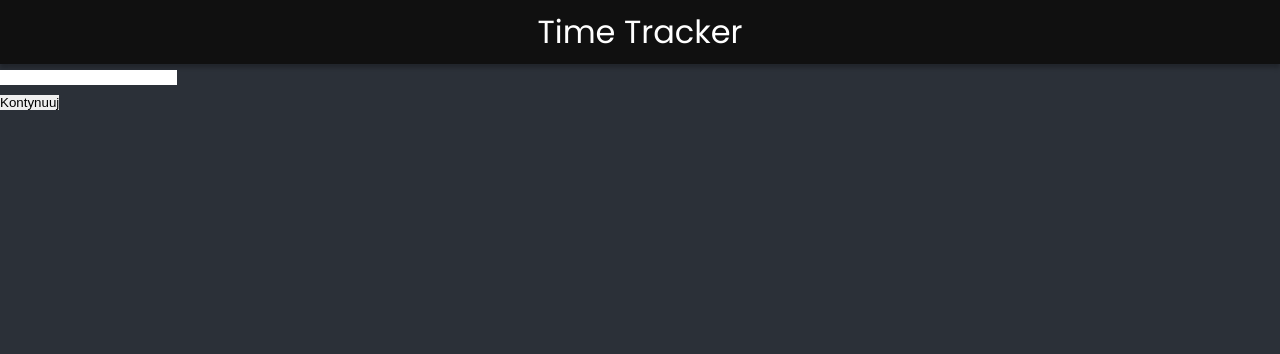
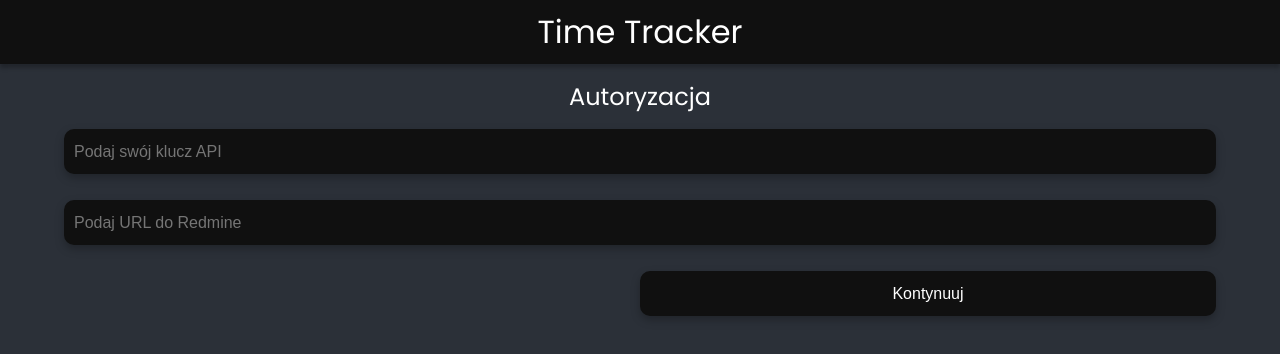
Before and after one commit to PSmigielski/redmine-time-tracker, a React (Vite) app: page /unauthorized in a window 1280 px wide. Shown: the top 354 px of the page. Built offline with nearby package versions, Linux system fonts and the light colour scheme.

Commit message:
add styling to form

```diff
--- a/src/context/AuthContext.tsx
+++ b/src/context/AuthContext.tsx
@@ -1,36 +1,42 @@
 import React, {PropsWithChildren, useEffect, useState} from "react";
 import * as localforage from "localforage";
-import { useNavigate } from "react-router-dom";
+import {redirect, useNavigate} from "react-router-dom";
 
 type AuthContextType = {
     apiKey: string;
     isAuthorized:boolean;
-    authorize: (apiKey: string) => Promise<boolean|undefined>;
+    authorize: (apiKey: string, url: string) => Promise<boolean|undefined>;
 }
 
 
 export const AuthProvider = ({children}: PropsWithChildren) => {
     const navigate = useNavigate();
     const [apiKey, setApiKey] = useState("");
+    const [url, setUrl] = useState("");
     const [isAuthorized, setIsAuthorized] = useState(false);
     const initAuth = async () =>{
         try{
             const key = await localforage.getItem("apiKey");
-            if(key == null){
+            const url = await localforage.getItem("redmineUrl");
+            if(key == null || url == null){
                 navigate("/unauthorized");
             }else{
                 setApiKey(key as string);
+                setUrl(url as string);
                 setIsAuthorized(true);
             }
         }catch (e){
             console.log(e);
         }
     }
-    const authorize = async (apiKey: string) => {
+    const authorize = async (apiKey: string, url: string) => {
         try{
-            if(apiKey.length < 40 || apiKey.length > 40) return false;
+            if((apiKey.length < 40 || apiKey.length > 40) || !url) return false;
             await localforage.setItem("apiKey", apiKey);
+            await localforage.setItem("url", url);
             setApiKey(apiKey);
+            setUrl(apiKey);
+            setIsAuthorized(true);
             navigate("/");
         }catch (e){
             console.log(e);
--- /dev/null
+++ b/src/styles/UnauthorizedView.css
@@ -0,0 +1,55 @@
+.unauthorizedView{
+    width: 100%;
+    height: 100%;
+}
+.unauthorizedView__form{
+    width: 100%;
+    height: 50%;
+    display: flex;
+    align-items: center;
+    justify-content: center;
+    flex-direction: column;
+}
+.unauthorizedView__header{
+    width: 100%;
+    text-align: center;
+    font-size: 24px;
+    margin: 15px 0px 15px 0px;
+}
+.unauthorizedView__inputContainer{
+    width: 90%;
+    align-items:flex-start;
+    justify-content: center;
+    flex-direction: column;
+    display: flex;
+}
+.unauthorizedView__inputContainer > input{
+    padding-left: 10px;
+    border-radius: 10px;
+    width: 100%;
+    height: 45px;
+    color: var(--text-color);
+    font-size: 16px;
+    background-color: var(--secondary);
+    filter: drop-shadow(0px 4px 4px rgba(0, 0, 0, 0.25));
+}
+.unauthorizedView__inputContainer > p{
+    color: red;
+    font-size: 16px;
+    text-align: left;
+    margin:5px 0px 5px 0px;
+    height: 16px;
+}
+.unauthorizedView__submitBtn{
+    border-radius: 10px;
+    width: 45%;
+    height: 45px;
+    background-color: var(--secondary);
+    color: var(--text-color);
+    font-size: 16px;
+    font-weight: 500;
+    text-align: center;
+    align-self: flex-end;
+    margin-right: 5%;
+    filter: drop-shadow(0px 4px 4px rgba(0, 0, 0, 0.25));
+}
--- a/src/styles/style.css
+++ b/src/styles/style.css
@@ -11,6 +11,7 @@
 *{
   margin: 0px;
   padding: 0px;
+  box-sizing: border-box;
   border: 0px;
 }
 body{
--- a/src/views/UnauthorizedView.tsx
+++ b/src/views/UnauthorizedView.tsx
@@ -2,23 +2,32 @@ import React, {useState} from "react";
 import {SubmitHandler, useForm} from "react-hook-form";
 import {AuthContext} from "../context/AuthContext";
 
+import "../styles/UnauthorizedView.css";
+import {redirect} from "react-router-dom";
 type AuthFormValues = {
     apiKey: string;
+    redmineUrl: string;
 };
 
 export const UnauthorizedView = () => {
     const authContext = React.useContext(AuthContext);
-    const {register, handleSubmit, formState:{ errors }}= useForm<AuthFormValues>();
-    const onSubmit: SubmitHandler<AuthFormValues> = async ({apiKey}) => {
-        await authContext.authorize(apiKey);
+    const {register, handleSubmit, formState:{ errors }, clearErrors}= useForm<AuthFormValues>();
+    const onSubmit: SubmitHandler<AuthFormValues> = async ({apiKey, redmineUrl}) => {
+        await authContext.authorize(apiKey, redmineUrl);
     };
     return (
-        <div>
-            <form onSubmit={handleSubmit(onSubmit)}>
-                <div>
-                    <input {...register("apiKey", { minLength: 40, maxLength: 40 })}/>
+        <div className="unauthorizedView">
+            <form className="unauthorizedView__form" onSubmit={handleSubmit(onSubmit)}>
+                <p className="unauthorizedView__header">Autoryzacja</p>
+                <div className="unauthorizedView__inputContainer">
+                    <input placeholder={"Podaj swój klucz API"} {...register("apiKey", { minLength: 40, maxLength: 40 })}/>
+                    <p>{errors.apiKey?.type ? "Klucz api jest błędny" : ""}</p>
                 </div>
-                <button type="submit">Kontynuuj</button>
+                <div className="unauthorizedView__inputContainer">
+                    <input placeholder={"Podaj URL do Redmine"} {...register("redmineUrl", { pattern: /https?:\/\/(www\.)?[-a-zA-Z0-9@:%._\+~#=]{1,256}\.?[a-zA-Z0-9()]{1,6}\b([-a-zA-Z0-9()!@:%_\+.~#?&\/\/=]*)/})} />
+                    <p>{errors.apiKey?.type ? "Niepoprawne Url" : ""}</p>
+                </div>
+                <button className="unauthorizedView__submitBtn" type="submit">Kontynuuj</button>
             </form>
         </div>
     )
```
